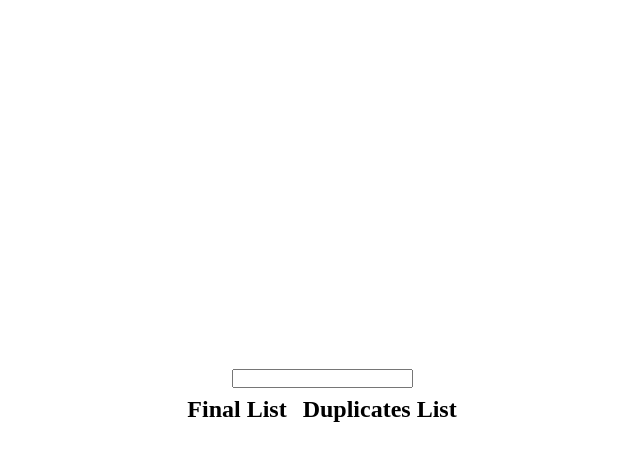
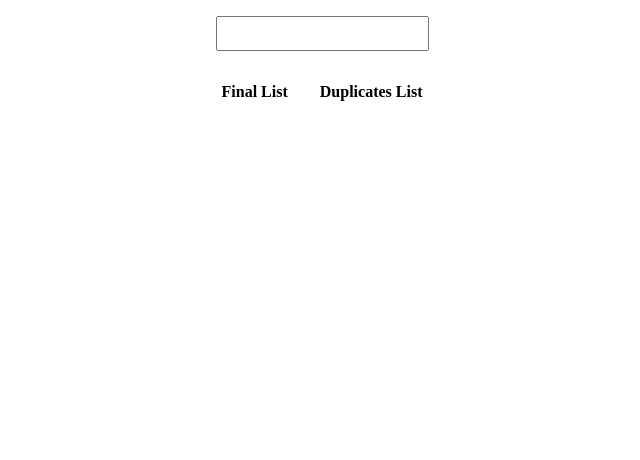
Before and after one commit to rsbh/range-input, a website: page index.html in a window 1280 px wide. Shown: the whole page, without its empty margins (318-958 px from the left). Drawn offline with Linux system fonts and the light colour scheme.

Commit message:
minor ui changes

```diff
--- a/index.html
+++ b/index.html
@@ -14,7 +14,6 @@
 
     body {
       display: flex;
-      justify-content: center;
       align-items: center;
       min-height: 100vh;
       flex-direction: column;
@@ -23,7 +22,14 @@
       display: flex;
     }
     .numbers-list > div {
-      margin: 8px;
+      margin: 16px;
+    }
+
+    .input-form {
+      margin: 16px auto;
+    }
+    .input-form input {
+      padding: 8px 16px;
     }
   </style>
 </head>
@@ -34,11 +40,11 @@
   </div>
   <div class="numbers-list">
     <div class="final-list">
-      <h2>Final List</h2>
+      <h4>Final List</h4>
       <div id="final-list"></div>
     </div>
     <div class="duplicates-list">
-      <h2>Duplicates List</h2>
+      <h4>Duplicates List</h4>
       <div id="duplicates-list">
 
       </div>
```
